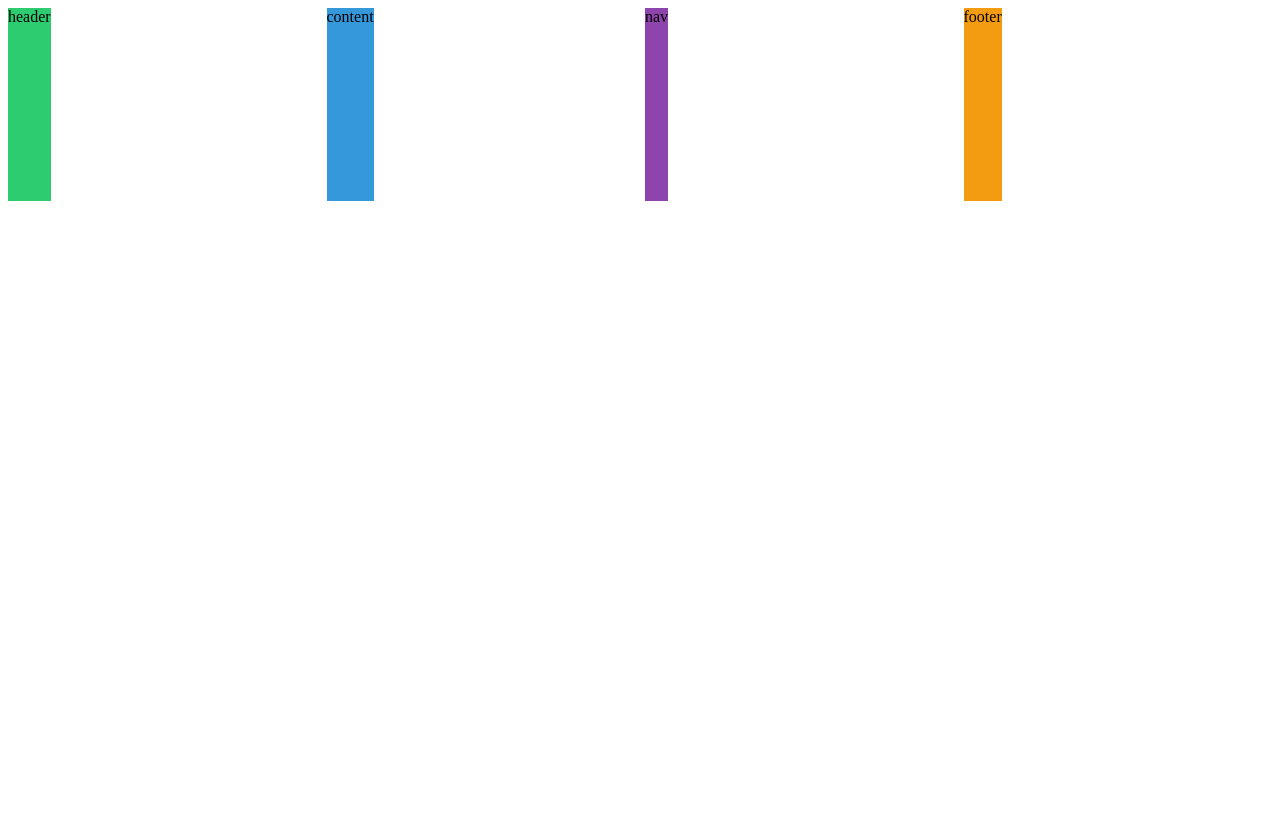
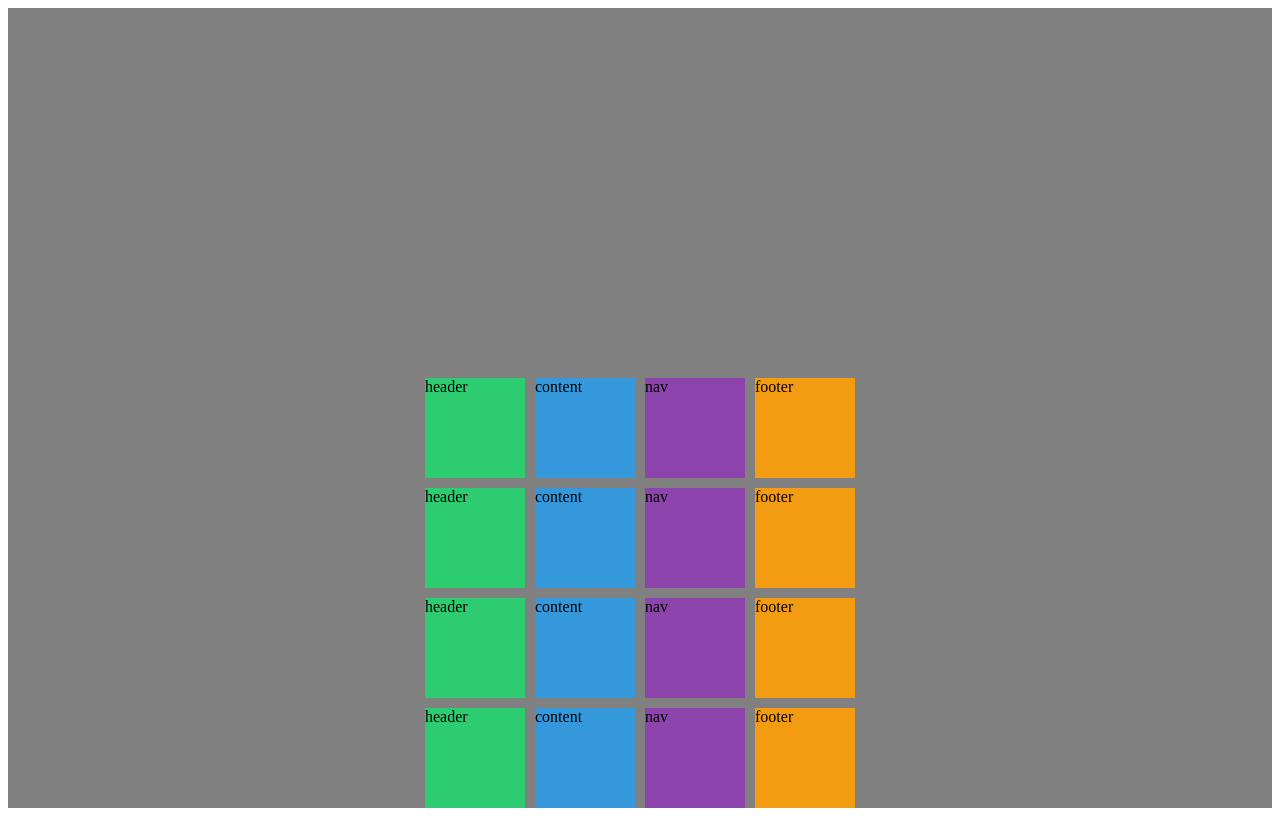
Before and after one commit to DoubleS-Lee/scss-masterclass, a plain HTML site: page index.html in a window 1280 px wide. Drawn offline with Linux system fonts and the light colour scheme.

Commit message:
2.9:justify-content,align-content 적용

```diff
--- a/index.html
+++ b/index.html
@@ -12,6 +12,18 @@
         <div class='content'>content</div>
         <div class='nav'>nav</div>
         <div class='footer'>footer</div>
+        <div class='header'>header</div>
+        <div class='content'>content</div>
+        <div class='nav'>nav</div>
+        <div class='footer'>footer</div>
+        <div class='header'>header</div>
+        <div class='content'>content</div>
+        <div class='nav'>nav</div>
+        <div class='footer'>footer</div>
+        <div class='header'>header</div>
+        <div class='content'>content</div>
+        <div class='nav'>nav</div>
+        <div class='footer'>footer</div>
     </div>
 </body>
 </html>
--- a/styles.css
+++ b/styles.css
@@ -2,9 +2,11 @@
   display: grid;
   gap: 10px;
   height: 100vh;
-  grid-template-columns: repeat(4, 1fr);
-  grid-template-rows: repeat(4, 1fr);
-  place-items: stretch start;
+  background: grey;
+  grid-template-columns: repeat(4, 100px);
+  grid-template-rows: repeat(4, 100px);
+  justify-content: center;
+  align-content: end;
 }
 
 .header {
```
